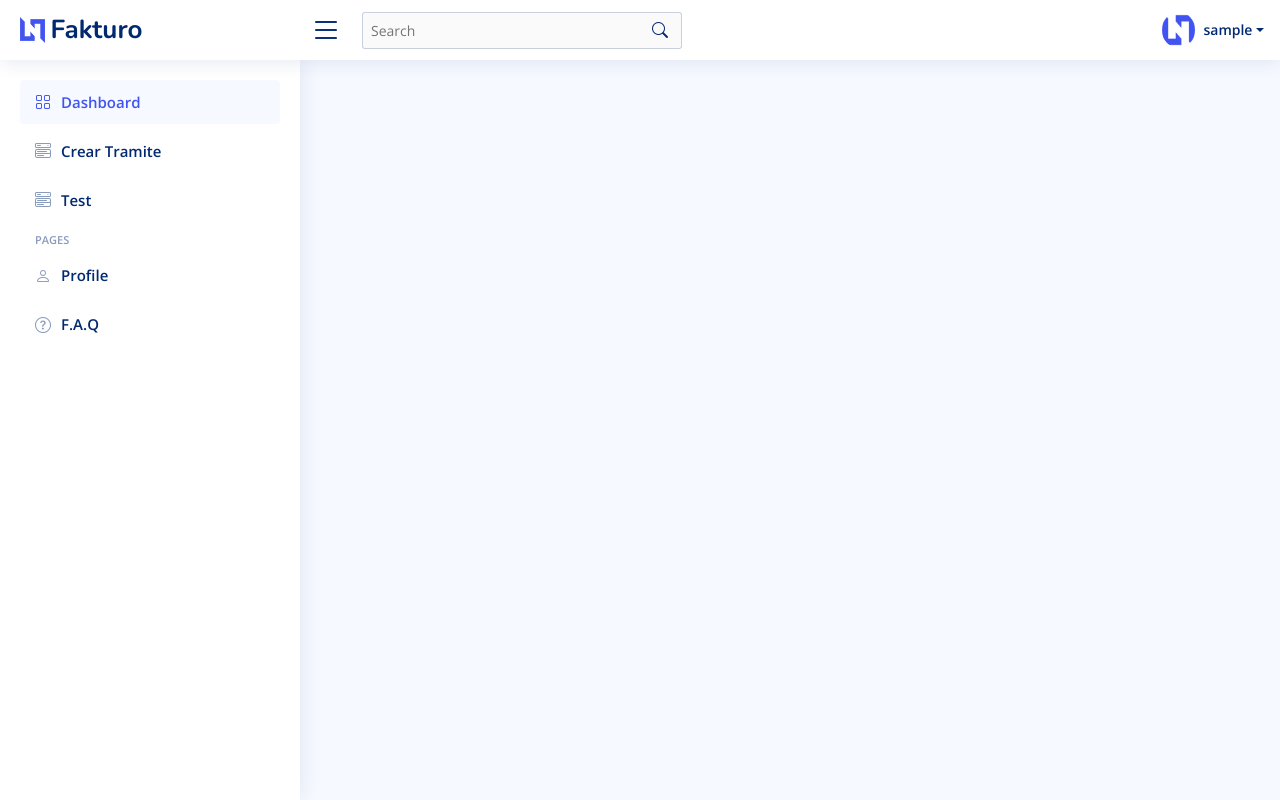
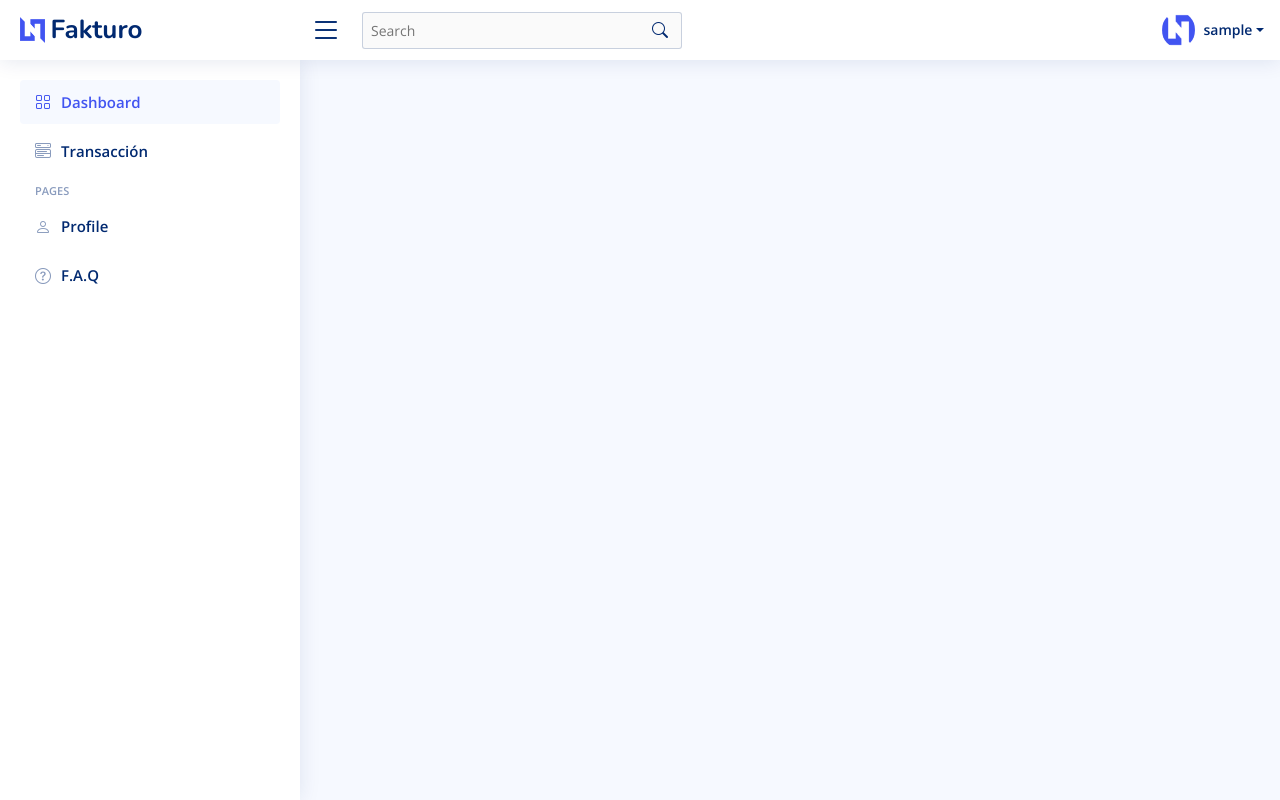
Before and after one commit to CalumRakk/facturas, a Django app: page /dashboard/ in a window 1280 px wide. Run offline with Django 4.2, Linux system fonts and the light colour scheme; the visitor is signed in with stand-in values (Sample User, id 1); some libraries are stand-ins or nearby versions.

Commit message:
refactorización de vistas

```diff
--- a/transactions/templates/dashboard/base.html
+++ b/transactions/templates/dashboard/base.html
@@ -40,17 +40,17 @@
         </a>
       </li><!-- End Dashboard Nav -->
 
-      <li class="nav-item">
+      {% comment %} <li class="nav-item">
         <a class="nav-link collapsed" data-bs-target="#components-nav" href="{% url 'transactions:tramite' %}">
           <i class="bi bi-menu-button-wide"></i>
           <span>Crear Tramite</span>
         </a>
-      </li><!-- End Components Nav -->
+      </li><!-- End Components Nav --> {% endcomment %}
 
       <li class="nav-item">
-        <a class="nav-link collapsed" data-bs-target="#components-nav" href="{% url 'transactions:test' %}">
+        <a class="nav-link collapsed" data-bs-target="#components-nav" href="{% url 'transactions:transaccion' %}">
           <i class="bi bi-menu-button-wide"></i>
-          <span>Test</span>
+          <span>Transacción</span>
         </a>
       </li><!-- End Components Nav -->
 
--- a/transactions/urls.py
+++ b/transactions/urls.py
@@ -2,7 +2,7 @@
 from django.contrib.auth.decorators import login_required
 from django.urls import path
 from . import views
-from .views import Tramite_view
+from .views import Transaccion_view
 
 app_name = 'transactions'
 
@@ -15,5 +15,5 @@ urlpatterns = [
     path('test/', views.test, name="test"),
 
     path('dashboard/', login_required(views.dashboard), name="dashboard"),
-    path('tramite/', login_required(Tramite_view.as_view()), name='tramite')
+    path('tramite/', login_required(Transaccion_view.as_view()), name='transaccion')
 ]
--- a/transactions/views.py
+++ b/transactions/views.py
@@ -1,114 +1,20 @@
 import json
 from django.shortcuts import render, redirect
 from django.contrib import messages
-from django.http import HttpRequest, JsonResponse, HttpResponseBadRequest, QueryDict
+from django.http import HttpRequest, JsonResponse
 from django.contrib.auth.forms import UserCreationForm, AuthenticationForm
 from django.contrib.auth.models import User
 from django.contrib.auth import login, authenticate, logout
 from django.views.generic import View
 from django.urls import reverse
 
-from .models import Derecho, Tramite, Cliente, Transaccion, Vehiculo
+from .models import Tramite, Cliente, Vehiculo
 from .form import TransaccionForm, TramiteForm, ClienteForm, VehiculoForm
-from .serializers import TramiteSerializer, ClienteSerializer
-from django.core.exceptions import ValidationError
 from .utils import checker, buscar_objeto, search_in_model
 
 
-
 def test(request):
-    if request.method == "GET":
-        form = TramiteForm()
-        return render(request, 'test.html', {"form": form})
-
-    elif "buscar-cliente" == request.headers.get("X-Requested-Type"):
-        json_data = json.loads(request.body.decode("utf-8"))
-
-        num_documento_keyName = "num_documento"
-        tipo_documento_keyName = "tipo_documento"
-
-        is_num_documento_exists = True if json_data.get(
-            num_documento_keyName) else False
-        is_tipo_documento_exists = True if json_data.get(
-            tipo_documento_keyName) else False
-
-        if is_num_documento_exists and is_tipo_documento_exists:
-            num_documento = json_data[num_documento_keyName]
-            tipo_documento = json_data[tipo_documento_keyName]
-
-            if num_documento.isnumeric():
-                clientes = Cliente.objects.filter(
-                    num_documento=num_documento, tipo_documento=tipo_documento)
-                return JsonResponse(list(clientes.values()), safe=False)
-        return JsonResponse([], safe=False)
-
-    elif "buscar-vehiculo" == request.headers.get("X-Requested-Type"):
-        json_data = json.loads(request.body.decode("utf-8"))
-        fields=["tipo_vehiculo", "placa"]
-        vehiculo= search_in_model(json_data, fields, Vehiculo)
-        return JsonResponse(vehiculo, safe=False)
-
-    elif "create_user" == request.headers.get("X-Requested-Type"):
-        querydict = QueryDict(request.body)
-        cliente = ClienteForm(querydict)
-        if cliente.is_valid():
-            cliente = cliente.save()
-            serializer = ClienteSerializer(cliente)
-            return JsonResponse(serializer.data, safe=False)
-        return JsonResponse([], safe=False)
-
-    elif "procesar-transaccion" == request.headers.get("X-Requested-Type"):
-        # FIXME: añadir un limitar de cuantos transsaciones puede hacer un cliente.
-        errors={}
-        data = json.loads(request.body)
-
-        cliente= checker(data, ClienteForm)
-        if isinstance(cliente, dict):
-            errors.update(cliente)
-
-        if len(errors.keys())  >0:
-            errors.update({"status":"fail"})
-            return JsonResponse(errors, safe=False)
-
-        if cliente.pk is None:
-            cliente.save()
-
-        data["cliente"]=cliente
-        data["vehiculo"]= buscar_objeto(Vehiculo, data.get("vehiculo"))
-        data["tramite"]= buscar_objeto(Tramite, data.get("tramite"))
-        data["valor_total"]= "1"
-
-        transaction = TransaccionForm(data=data)
-        if transaction.is_valid():
-            transaction.save()
-            return JsonResponse({"status":"ok","redirect_url": reverse("transactions:test")})
-        errors.update({"transaccion": transaction.errors.as_text(),"status":"fail"})
-        return JsonResponse(errors, safe=False)
-
-
-    elif "pre-select" in request.POST:
-        registro_name = 'registro'
-        clasificacion_name = 'clasificacion'
-
-        initial_data = {
-            registro_name: request.POST.get(registro_name),
-            clasificacion_name: request.POST.get(clasificacion_name)
-        }
-
-        tramite = TramiteForm(initial=initial_data)
-
-        tramite.fields[registro_name].widget.attrs['disabled'] = True
-        tramite.fields[clasificacion_name].widget.attrs['disabled'] = True
-        transaccion = TransaccionForm()
-        cliente = ClienteForm()
-        vehiculo= VehiculoForm()
-        context={
-            "transaccion": transaccion,
-            "tramite": tramite,
-            "cliente": cliente,
-            "vehiculo":vehiculo
-        }
-        return render(request, 'test-2.html', context)
+    return JsonResponse([], safe=False)
 
 
 def signout(request: HttpRequest):
@@ -159,42 +65,74 @@ def index(request):
     return render(request, "index.html")
 
 
-class Tramite_view(View):
+class Transaccion_view(View):
     def get(self, request):
-        form = TramiteForm()
-        return render(request, 'dashboard/test.html', {"form": form})
+        tramite = TramiteForm()
+        cliente = ClienteForm()
+        vehiculo= VehiculoForm()
+        transaccion = TransaccionForm()
+        context={
+            "transaccion": transaccion,
+            "tramite": tramite,
+            "cliente": cliente,
+            "vehiculo":vehiculo
+        }
+        return render(request, 'dashboard/transaccion.html', context)
 
     def post(self, request):
-        if request.headers.get("X-Requested-Type") == "autocomplete":
+        if "buscar-cliente" == request.headers.get("X-Requested-Type"):
             json_data = json.loads(request.body.decode("utf-8"))
 
-            products = Derecho.objects.filter(
-                classification__icontains=json_data["classification"])
-            response_json = []
-            for product in products:
-                response_json.append(
-                    {
-                        "id": product.pk,
-                        "value": f"{product.name} - ${product.sale_value}",
-                        "name": product.name,
-                        "classification": product.classification,
-                        "percentage": round(product.percentage),
-                        "sale_value": product.sale_value
-                    }
-                )
-            return JsonResponse(response_json, safe=False)
+            num_documento_keyName = "num_documento"
+            tipo_documento_keyName = "tipo_documento"
 
-        elif request.headers.get("X-Requested-Type") == "post":
-            # TODO: Si alguien hace una petición post enviando los datos adecuados, pero con id de Derechos no existente ¿que ocurre?
-            data = json.loads(request.body)["tramite"]
+            is_num_documento_exists = True if json_data.get(
+                num_documento_keyName) else False
+            is_tipo_documento_exists = True if json_data.get(
+                tipo_documento_keyName) else False
 
-            derechos_id: list = data["derechos"]
-            derechosSer = DerechoSerializer(
-                Derecho.objects.filter(id__in=derechos_id), many=True)
-            data["derechos"] = derechosSer.data
+            if is_num_documento_exists and is_tipo_documento_exists:
+                num_documento = json_data[num_documento_keyName]
+                tipo_documento = json_data[tipo_documento_keyName]
 
-            tramite = TramiteSerializer(Tramite, data=data)
-            if tramite.is_valid():
-                tramite.save()
-                return JsonResponse({"redirect_url": reverse("transactions:tramite")})
-        return HttpResponseBadRequest("Invalid request")
+                if num_documento.isnumeric():
+                    clientes = Cliente.objects.filter(
+                        num_documento=num_documento, tipo_documento=tipo_documento)
+                    return JsonResponse(list(clientes.values()), safe=False)
+            return JsonResponse([], safe=False)
+
+        elif "buscar-vehiculo" == request.headers.get("X-Requested-Type"):
+            json_data = json.loads(request.body.decode("utf-8"))
+            fields=["tipo_vehiculo", "placa"]
+            vehiculo= search_in_model(json_data, fields, Vehiculo)
+            return JsonResponse(vehiculo, safe=False)
+
+        elif "procesar-transaccion" == request.headers.get("X-Requested-Type"):
+            # FIXME: añadir un limitar de cuantos transsaciones puede hacer un cliente.
+            errors={}
+            data = json.loads(request.body)
+
+            cliente= checker(data, ClienteForm)
+            if isinstance(cliente, dict):
+                errors.update(cliente)
+
+            if len(errors.keys())  >0:
+                errors.update({"status":"fail"})
+                return JsonResponse(errors, safe=False)
+
+            if cliente.pk is None:
+                cliente.save()
+
+            data["cliente"]=cliente
+            data["vehiculo"]= buscar_objeto(Vehiculo, data.get("vehiculo"))
+            data["tramite"]= buscar_objeto(Tramite, data.get("tramite"))
+            data["valor_total"]= "1"
+
+            transaction = TransaccionForm(data=data)
+            if transaction.is_valid():
+                transaction.save()
+                return JsonResponse({"status":"ok","redirect_url": reverse("transactions:test")})
+            errors.update({"transaccion": transaction.errors.as_text(),"status":"fail"})
+            return JsonResponse(errors, safe=False)
+
+        return JsonResponse({'status':'false'}, status=400)
```
Also changed, not shown: transactions/templates/dashboard/transaccion.html (renamed from transactions/templates/test-2.html).
